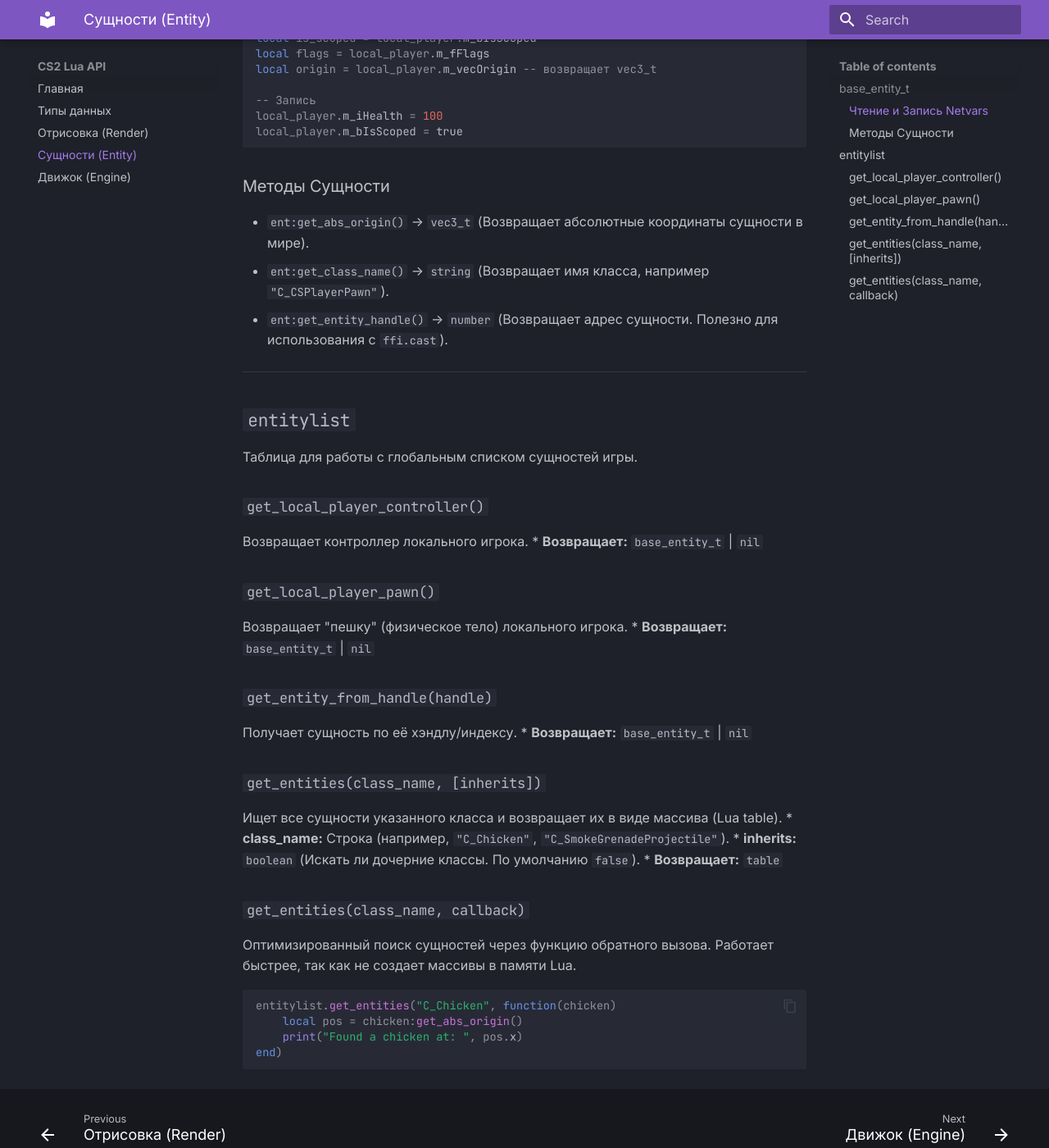
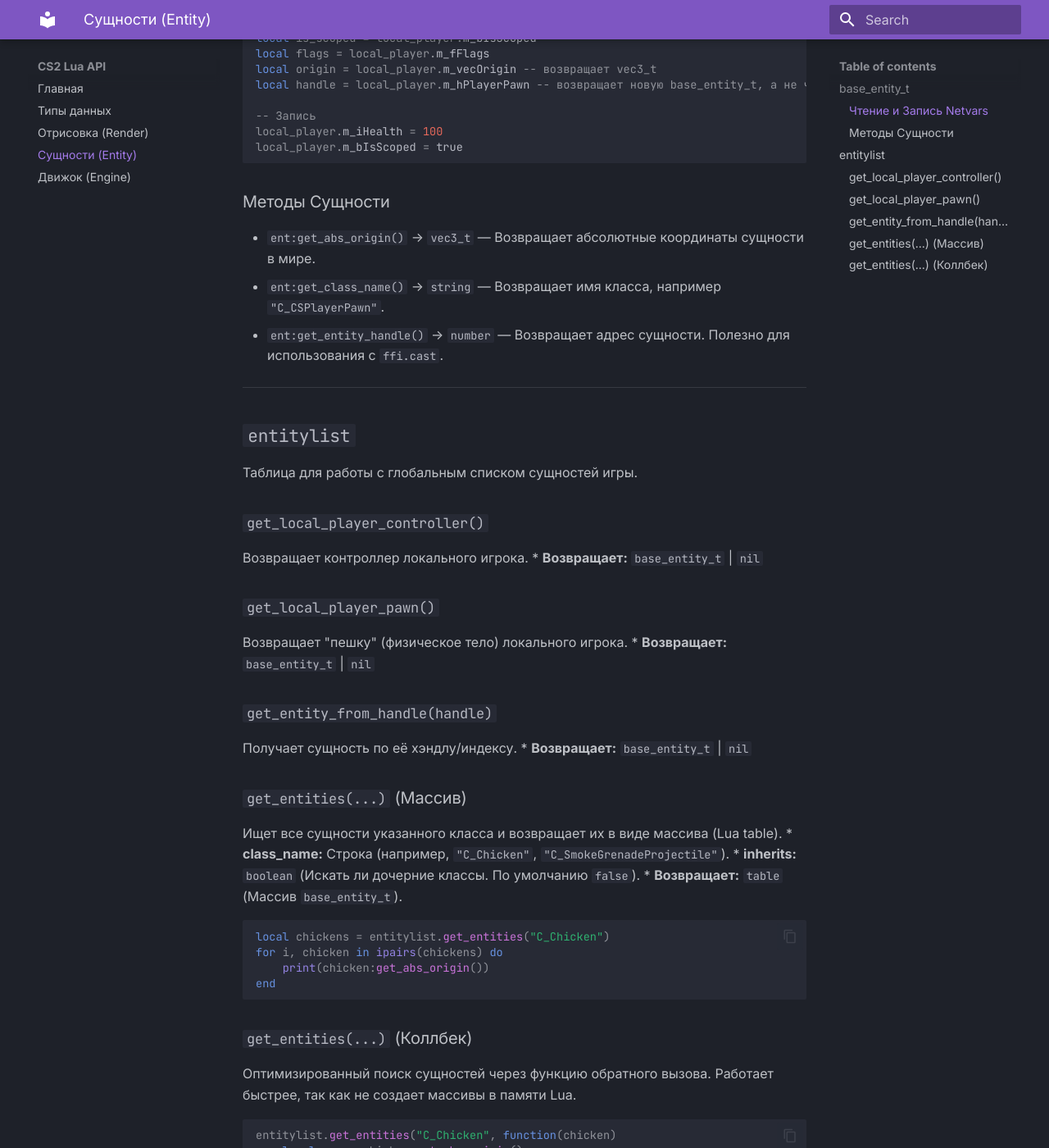
Before and after one commit to hgep5173-rgb/123, an MkDocs documentation site: the page built from docs/entity.md, in a window 1280 px wide and 1400 px high, scrolled down 477 px. Shown: the whole window at 82% size. Built offline with MkDocs 1.6.1 and Material for MkDocs 9.7.7, drawn with Linux system fonts in a browser that asks for light colours; some of the changed text lies outside the part shown.

Commit message:
Update entity.md

````diff
--- a/docs/entity.md
+++ b/docs/entity.md
@@ -14,6 +14,7 @@ local hp = local_player.m_iHealth
 local is_scoped = local_player.m_bIsScoped
 local flags = local_player.m_fFlags
 local origin = local_player.m_vecOrigin -- возвращает vec3_t
+local handle = local_player.m_hPlayerPawn -- возвращает новую base_entity_t, а не число!
 
 -- Запись
 local_player.m_iHealth = 100
@@ -21,9 +22,9 @@ local_player.m_bIsScoped = true
 ```
 
 ### Методы Сущности
-* `ent:get_abs_origin()` -> `vec3_t` (Возвращает абсолютные координаты сущности в мире).
-* `ent:get_class_name()` -> `string` (Возвращает имя класса, например `"C_CSPlayerPawn"`).
-* `ent:get_entity_handle()` -> `number` (Возвращает адрес сущности. Полезно для использования с `ffi.cast`).
+* `ent:get_abs_origin()` -> `vec3_t` — Возвращает абсолютные координаты сущности в мире.
+* `ent:get_class_name()` -> `string` — Возвращает имя класса, например `"C_CSPlayerPawn"`.
+* `ent:get_entity_handle()` -> `number` — Возвращает адрес сущности. Полезно для использования с `ffi.cast`.
 
 ---
 
@@ -42,17 +43,24 @@ local_player.m_bIsScoped = true
 Получает сущность по её хэндлу/индексу.
 * **Возвращает:** `base_entity_t` | `nil`
 
-### `get_entities(class_name, [inherits])`
+### `get_entities(...)` (Массив)
 Ищет все сущности указанного класса и возвращает их в виде массива (Lua table).
 * **class_name:** Строка (например, `"C_Chicken"`, `"C_SmokeGrenadeProjectile"`).
 * **inherits:** `boolean` (Искать ли дочерние классы. По умолчанию `false`).
-* **Возвращает:** `table`
+* **Возвращает:** `table` (Массив `base_entity_t`).
+```lua
+local chickens = entitylist.get_entities("C_Chicken")
+for i, chicken in ipairs(chickens) do
+    print(chicken:get_abs_origin())
+end
+```
 
-### `get_entities(class_name, callback)`
+### `get_entities(...)` (Коллбек)
 Оптимизированный поиск сущностей через функцию обратного вызова. Работает быстрее, так как не создает массивы в памяти Lua.
 ```lua
 entitylist.get_entities("C_Chicken", function(chicken)
     local pos = chicken:get_abs_origin()
     print("Found a chicken at: ", pos.x)
+    -- Возврат false прервет цикл поиска
 end)
 ```
````
